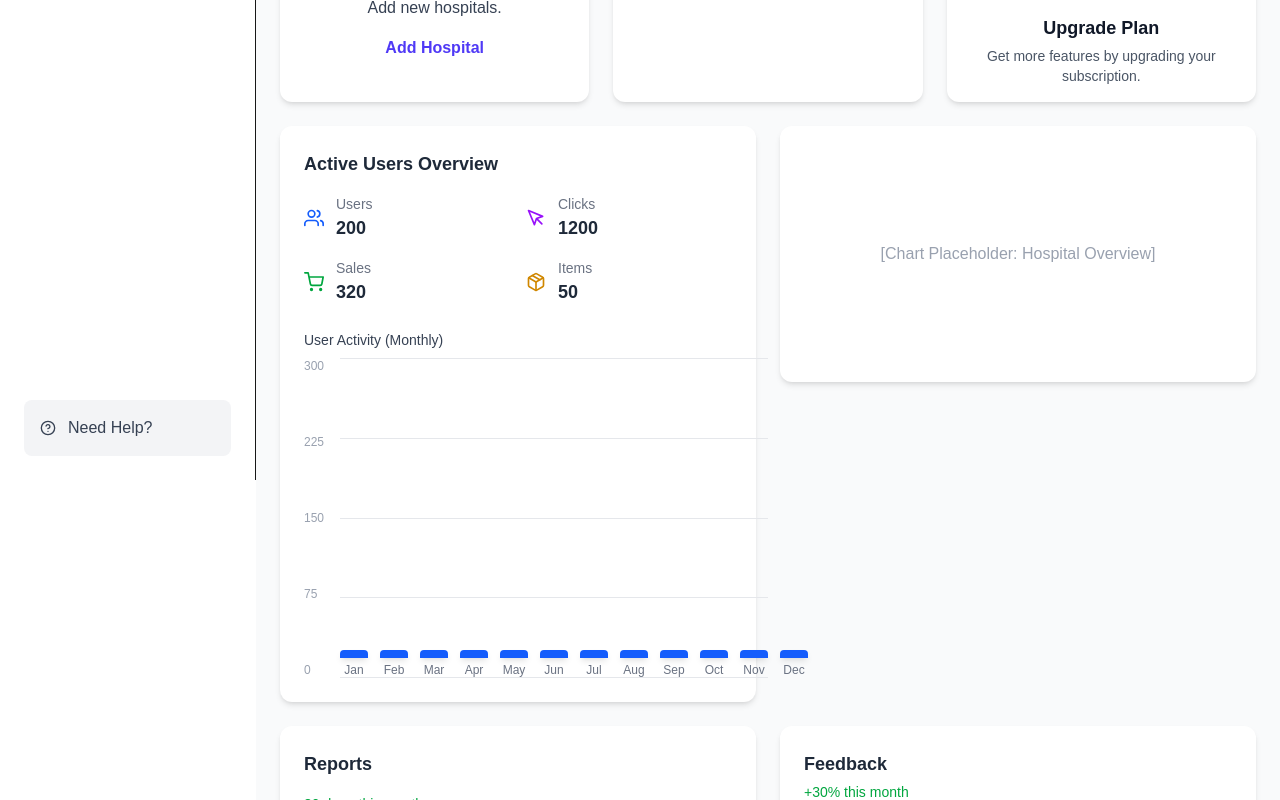
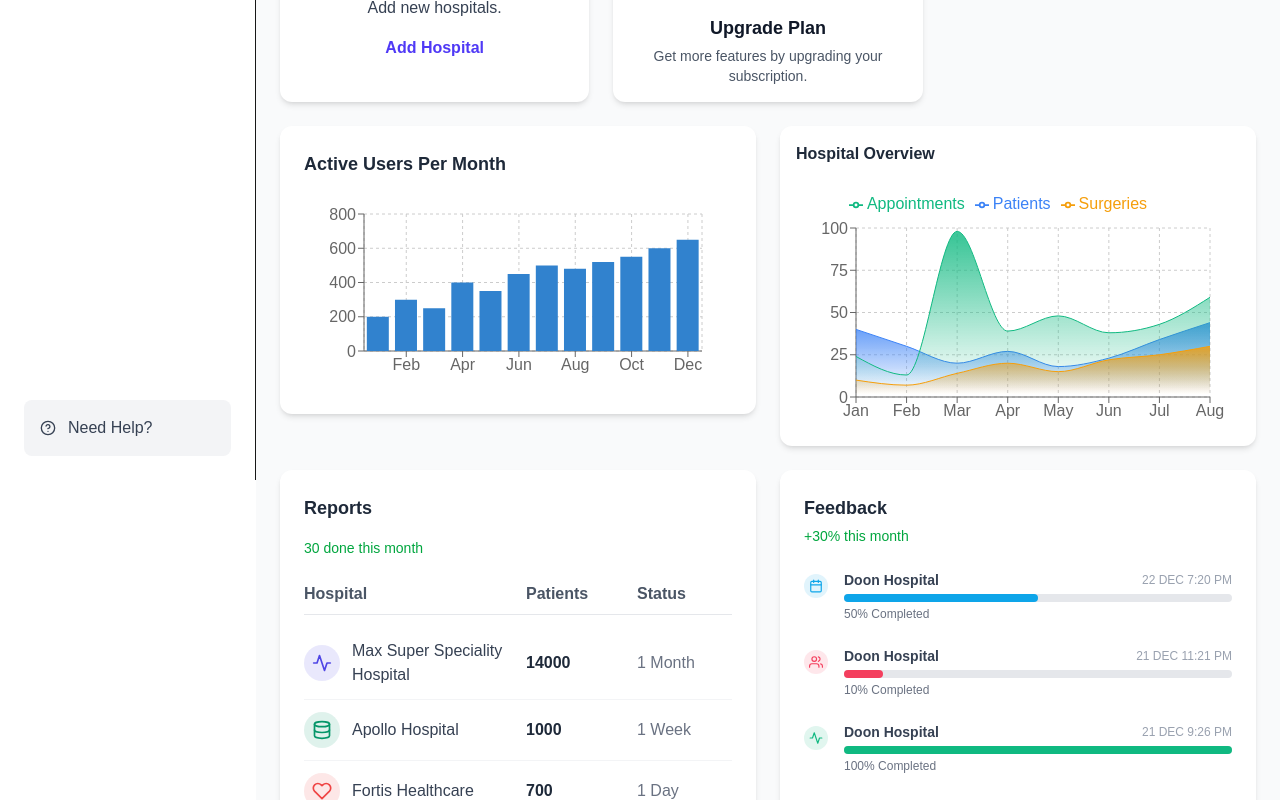
Before and after one commit to Aadity31/ayursutra_Prototype, a Next.js app: page /hospital/test_upasana in a window 1280 px wide. Shown: the part 320-1120 px from the top of the page. Built offline with nearby package versions, Linux system fonts and the light colour scheme.

Commit message:
graph structure area and bar graph

```diff
--- a/package.json
+++ b/package.json
@@ -15,7 +15,8 @@
     "react": "19.1.0",
     "react-chartjs-2": "^5.3.0",
     "react-dom": "19.1.0",
-    "react-icons": "^5.5.0"
+    "react-icons": "^5.5.0",
+    "recharts": "^3.2.1"
   },
   "devDependencies": {
     "@eslint/eslintrc": "^3",
--- a/src/app/components/hospital/ActiveUsers.tsx
+++ b/src/app/components/hospital/ActiveUsers.tsx
@@ -1,98 +1,45 @@
+"use client";
+
 import React from "react";
 import {
-  FiUsers,
-  FiMousePointer,
-  FiShoppingCart,
-  FiPackage,
-} from "react-icons/fi";
+  BarChart,
+  Bar,
+  XAxis,
+  YAxis,
+  CartesianGrid,
+  Tooltip,
+  ResponsiveContainer,
+} from "recharts";
 
-interface ActiveUsersProps {
-  users: number;
-  clicks: number;
-  sales: number;
-  items: number;
-}
-
-const ActiveUsers: React.FC<ActiveUsersProps> = ({
-  users,
-  clicks,
-  sales,
-  items,
-}) => {
-  const metrics = [
-    { label: "Users", value: users, icon: <FiUsers />, color: "text-blue-600" },
-    { label: "Clicks", value: clicks, icon: <FiMousePointer />, color: "text-purple-600" },
-    { label: "Sales", value: sales, icon: <FiShoppingCart />, color: "text-green-600" },
-    { label: "Items", value: items, icon: <FiPackage />, color: "text-yellow-600" },
+const ActiveUsers: React.FC = () => {
+  // Data inside the component - no need to pass from outside
+  const monthlyUsers = [
+    { month: "Jan", users: 200 },
+    { month: "Feb", users: 300 },
+    { month: "Mar", users: 250 },
+    { month: "Apr", users: 400 },
+    { month: "May", users: 350 },
+    { month: "Jun", users: 450 },
+    { month: "Jul", users: 500 },
+    { month: "Aug", users: 480 },
+    { month: "Sep", users: 520 },
+    { month: "Oct", users: 550 },
+    { month: "Nov", users: 600 },
+    { month: "Dec", users: 650 },
   ];
 
-  const monthlyUsers = [50, 80, 120, 30, 250, 100, 300, 60, 180, 90, 20, 220];
-  const months = ["Jan", "Feb", "Mar", "Apr", "May", "Jun", "Jul", "Aug", "Sep", "Oct", "Nov", "Dec"];
-  const maxUsers = Math.max(...monthlyUsers);
-  const yLabels = [maxUsers, maxUsers * 0.75, maxUsers * 0.5, maxUsers * 0.25, 0];
-
   return (
-    <div className="bg-white shadow-md rounded-xl p-6">
-      <h2 className="text-lg font-semibold text-gray-800 mb-4">
-        Active Users Overview
-      </h2>
-
-      {/* Metric Summary */}
-      <div className="grid grid-cols-2 gap-4 mb-6">
-        {metrics.map((metric, idx) => (
-          <div key={idx} className="flex items-center space-x-3">
-            <div className={`text-xl ${metric.color}`}>{metric.icon}</div>
-            <div>
-              <div className="text-sm text-gray-500">{metric.label}</div>
-              <div className="text-lg font-semibold text-gray-800">{metric.value}</div>
-            </div>
-          </div>
-        ))}
-      </div>
-
-      {/* User Activity Chart */}
-      <div>
-        <p className="text-sm font-medium text-gray-700 mb-2">User Activity (Monthly)</p>
-
-        <div className="flex">
-          {/* Y-axis Labels */}
-          <div className="flex flex-col justify-between h-80 mr-4 text-xs text-gray-400">
-            {yLabels.map((val, i) => (
-              <span key={i}>{Math.round(val)}</span>
-            ))}
-          </div>
-
-          {/* Bar Chart */}
-          <div className="relative w-full">
-            {/* Gridlines */}
-            <div className="absolute left-0 right-0 top-0 bottom-0 flex flex-col justify-between h-80 z-0">
-              {yLabels.map((_, i) => (
-                <div key={i} className="w-full border-t border-gray-200"></div>
-              ))}
-            </div>
-
-            {/* Bars */}
-            <div className="flex items-end gap-3 h-80 w-full relative z-10">
-              {monthlyUsers.map((count, i) => {
-                const heightPercent = (count / maxUsers) * 100;
-                return (
-                  <div key={i} className="flex flex-col items-center">
-                    <div
-                      className="bg-blue-600 shadow-md rounded-t w-[28px] transition-all duration-300"
-                      style={{
-                        height: `${heightPercent}%`,
-                        minHeight: "8px", // so even small values are visible
-                      }}
-                      title={`${months[i]}: ${count} users`}
-                    ></div>
-                    <div className="text-xs text-gray-500 mt-1">{months[i]}</div>
-                  </div>
-                );
-              })}
-            </div>
-          </div>
-        </div>
-      </div>
+    <div className="bg-white shadow-md rounded-xl p-6 h-72">
+      <h2 className="text-lg font-semibold mb-4 text-gray-800">Active Users Per Month</h2>
+      <ResponsiveContainer width="100%" height="80%">
+        <BarChart data={monthlyUsers} margin={{ top: 20, right: 30, left: 0, bottom: 5 }}>
+          <CartesianGrid strokeDasharray="3 3" />
+          <XAxis dataKey="month" />
+          <YAxis />
+          <Tooltip />
+          <Bar dataKey="users" fill="#3182ce" />
+        </BarChart>
+      </ResponsiveContainer>
     </div>
   );
 };
--- a/src/app/components/hospital/HospitalOverviewChart.tsx
+++ b/src/app/components/hospital/HospitalOverviewChart.tsx
@@ -1,14 +1,86 @@
 import React from "react";
-import { ChartData } from "../../types";
+import {
+  AreaChart,
+  Area,
+  XAxis,
+  YAxis,
+  CartesianGrid,
+  Tooltip,
+  Legend,
+  ResponsiveContainer,
+} from "recharts";
 
 interface HospitalOverviewChartProps {
-  chart: ChartData;
+  chart: { title: string };
 }
 
 const HospitalOverviewChart: React.FC<HospitalOverviewChartProps> = ({ chart }) => {
+  const data = [
+    { month: "Jan", patients: 40, appointments: 24, surgeries: 10 },
+    { month: "Feb", patients: 30, appointments: 13, surgeries: 7 },
+    { month: "Mar", patients: 20, appointments: 98, surgeries: 14 },
+    { month: "Apr", patients: 27, appointments: 39, surgeries: 20 },
+    { month: "May", patients: 18, appointments: 48, surgeries: 15 },
+    { month: "Jun", patients: 23, appointments: 38, surgeries: 22 },
+    { month: "Jul", patients: 34, appointments: 43, surgeries: 25 },
+    { month: "Aug", patients: 44, appointments: 59, surgeries: 30 },
+  ];
+
   return (
-    <div className="bg-white shadow-md rounded-xl p-4 h-64 flex items-center justify-center">
-      <p className="text-gray-400">[Chart Placeholder: {chart.title}]</p>
+    <div className="bg-white shadow-md rounded-xl p-4 h-80">
+      <h3 className="text-gray-800 font-semibold mb-4">{chart.title}</h3>
+      <ResponsiveContainer width="100%" height="85%">
+        <AreaChart
+          data={data}
+          margin={{ top: 10, right: 30, left: 0, bottom: 0 }}
+        >
+          <defs>
+            <linearGradient id="patientsColor" x1="0" y1="0" x2="0" y2="1">
+              <stop offset="5%" stopColor="#3b82f6" stopOpacity={0.8} />
+              <stop offset="95%" stopColor="#3b82f6" stopOpacity={0} />
+            </linearGradient>
+            <linearGradient id="appointmentsColor" x1="0" y1="0" x2="0" y2="1">
+              <stop offset="5%" stopColor="#10b981" stopOpacity={0.8} />
+              <stop offset="95%" stopColor="#10b981" stopOpacity={0} />
+            </linearGradient>
+            <linearGradient id="surgeriesColor" x1="0" y1="0" x2="0" y2="1">
+              <stop offset="5%" stopColor="#f59e0b" stopOpacity={0.8} />
+              <stop offset="95%" stopColor="#f59e0b" stopOpacity={0} />
+            </linearGradient>
+          </defs>
+
+          <CartesianGrid strokeDasharray="3 3" />
+          <XAxis dataKey="month" />
+          <YAxis />
+          <Tooltip />
+          <Legend verticalAlign="top" height={36} />
+
+          <Area
+            type="monotone"
+            dataKey="patients"
+            stroke="#3b82f6"
+            fillOpacity={1}
+            fill="url(#patientsColor)"
+            name="Patients"
+          />
+          <Area
+            type="monotone"
+            dataKey="appointments"
+            stroke="#10b981"
+            fillOpacity={1}
+            fill="url(#appointmentsColor)"
+            name="Appointments"
+          />
+          <Area
+            type="monotone"
+            dataKey="surgeries"
+            stroke="#f59e0b"
+            fillOpacity={1}
+            fill="url(#surgeriesColor)"
+            name="Surgeries"
+          />
+        </AreaChart>
+      </ResponsiveContainer>
     </div>
   );
 };
--- a/src/app/hospital/test_upasana/Dashboard.tsx
+++ b/src/app/hospital/test_upasana/Dashboard.tsx
@@ -1,4 +1,4 @@
-
+"use client";
 
 import React from "react";
 import Sidebar from "../../components/hospital/Sidebar";
@@ -6,12 +6,13 @@ import HeaderCards from "../../components/hospital/HeaderCards";
 import AddHospitalsCard from "../../components/hospital/AddHospitalsCard";
 import BannerCard from "../../components/hospital/BannerCard";
 import ActiveUsers from "../../components/hospital/ActiveUsers";
-import HospitalOverviewChart from "../../components/hospital/HospitalOverviewChart";
 import ReportsTable from "../../components/hospital/ReportsTable";
 import FeedbackSection from "../../components/hospital/FeedbackSection";
 
+import HospitalOverviewChart from "../../components/hospital/HospitalOverviewChart"; // assuming same folder or adjust path
+
 import { FiUser, FiCalendar, FiUsers, FiCheck } from "react-icons/fi";
-import { KPI, ChartData } from "../../types";
+import { KPI } from "../../types";
 
 const Dashboard: React.FC = () => {
   const headerCards: KPI[] = [
@@ -45,10 +46,8 @@ const Dashboard: React.FC = () => {
     },
   ];
 
-  const chart: ChartData = {
+  const chart = {
     title: "Hospital Overview",
-    dateRange: "Jan - Mar 2025",
-    dataPoints: [],
   };
 
   return (
@@ -63,19 +62,16 @@ const Dashboard: React.FC = () => {
             link="#"
             image="https://i.pinimg.com/736x/28/2d/88/282d8807bbf1b5d58d452a4a9fb2de83.jpg"
           />
-          <div className="bg-white shadow-md rounded-xl p-6 flex items-center justify-center">
-            <p className="text-gray-400">[Customer Chart place customer data analysis will be shown here.]</p>
-          </div>
-         <BannerCard
-  image="/TOP 5 BENEFITS OF A SUBSCRIPTION MODEL & HOW TO UTILIZE.jpeg"
-  title="Upgrade Plan"
-  description="Get more features by upgrading your subscription."
-/>
 
+          <BannerCard
+            image="/TOP 5 BENEFITS OF A SUBSCRIPTION MODEL & HOW TO UTILIZE.jpeg"
+            title="Upgrade Plan"
+            description="Get more features by upgrading your subscription."
+          />
         </div>
 
         <div className="grid grid-cols-1 lg:grid-cols-2 gap-6">
-          <ActiveUsers users={200} clicks={1200} sales={320} items={50} />
+          <ActiveUsers />
           <HospitalOverviewChart chart={chart} />
         </div>
 
```
Also changed, not shown: 1 other file (tests, documents, lock files or other folders).
